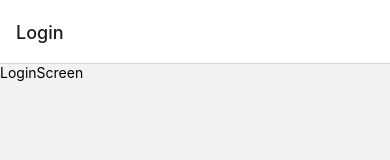
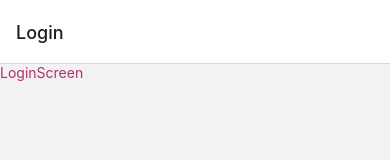
Before and after one commit to cod3hunter/ioasys-books-app, a React Native app: screen /Login in a window 390 px wide. Shown: the top 160 px of the page. Built offline with nearby package versions, Linux system fonts and the light colour scheme.

Commit message:
config StyledComponents

```diff
--- a/package.json
+++ b/package.json
@@ -15,7 +15,8 @@
     "react": "17.0.2",
     "react-native": "0.66.1",
     "react-native-safe-area-context": "^3.3.2",
-    "react-native-screens": "^3.8.0"
+    "react-native-screens": "^3.8.0",
+    "styled-components": "^5.3.3"
   },
   "devDependencies": {
     "@babel/core": "^7.12.9",
@@ -24,6 +25,8 @@
     "@types/jest": "^26.0.23",
     "@types/react-native": "^0.65.0",
     "@types/react-test-renderer": "^17.0.1",
+    "@types/styled-components": "^5.1.15",
+    "@types/styled-components-react-native": "^5.1.2",
     "babel-jest": "^26.6.3",
     "eslint": "^7.14.0",
     "jest": "^26.6.3",
--- a/src/App.tsx
+++ b/src/App.tsx
@@ -1,12 +1,16 @@
 import React from 'react';
 import {NavigationContainer} from '@react-navigation/native';
 import StackNavigator from './StackNavigator';
+import {ThemeProvider} from './styled-components';
+import {defaultTheme} from './Theme';
 
 const App: React.FC = () => {
   return (
-    <NavigationContainer>
-      <StackNavigator />
-    </NavigationContainer>
+    <ThemeProvider theme={defaultTheme}>
+      <NavigationContainer>
+        <StackNavigator />
+      </NavigationContainer>
+    </ThemeProvider>
   );
 };
 export default App;
--- /dev/null
+++ b/src/Theme.ts
@@ -0,0 +1,21 @@
+import 'styled-components';
+
+export interface ITheme {
+  colors: {
+    primary: string;
+    secondary: string;
+    textDark: string;
+    textLight: string;
+    textMid: string;
+  };
+}
+
+export const defaultTheme: ITheme = {
+  colors: {
+    primary: '#B22E6F',
+    secondary: '#333',
+    textDark: '#333',
+    textLight: '#FFF',
+    textMid: '#999',
+  },
+};
--- a/src/screens/Login/LoginScreen.tsx
+++ b/src/screens/Login/LoginScreen.tsx
@@ -1,6 +1,11 @@
 import {NativeStackScreenProps} from '@react-navigation/native-stack';
 import React from 'react';
-import {View, Text} from 'react-native';
+import {View} from 'react-native';
+import styled from '../../styled-components';
+
+const Title = styled.Text`
+  color: ${props => props.theme.colors.primary};
+`;
 
 export type LoginScreenProps = NativeStackScreenProps<
   RootStackParamList,
@@ -10,7 +15,7 @@ export type LoginScreenProps = NativeStackScreenProps<
 const LoginScreen = ({}: LoginScreenProps) => {
   return (
     <View>
-      <Text>LoginScreen</Text>
+      <Title>LoginScreen</Title>
     </View>
   );
 };
--- /dev/null
+++ b/src/styled-components.ts
@@ -0,0 +1,13 @@
+import * as styledComponents from 'styled-components/native';
+
+import {ITheme} from './Theme';
+
+const {
+  default: styled,
+  css,
+  ThemeProvider,
+} = styledComponents as styledComponents.ReactNativeThemedStyledComponentsModule<ITheme>;
+
+export {css, ThemeProvider};
+
+export default styled;
```
Also changed, not shown: 1 other file (tests, documents, lock files or other folders).
